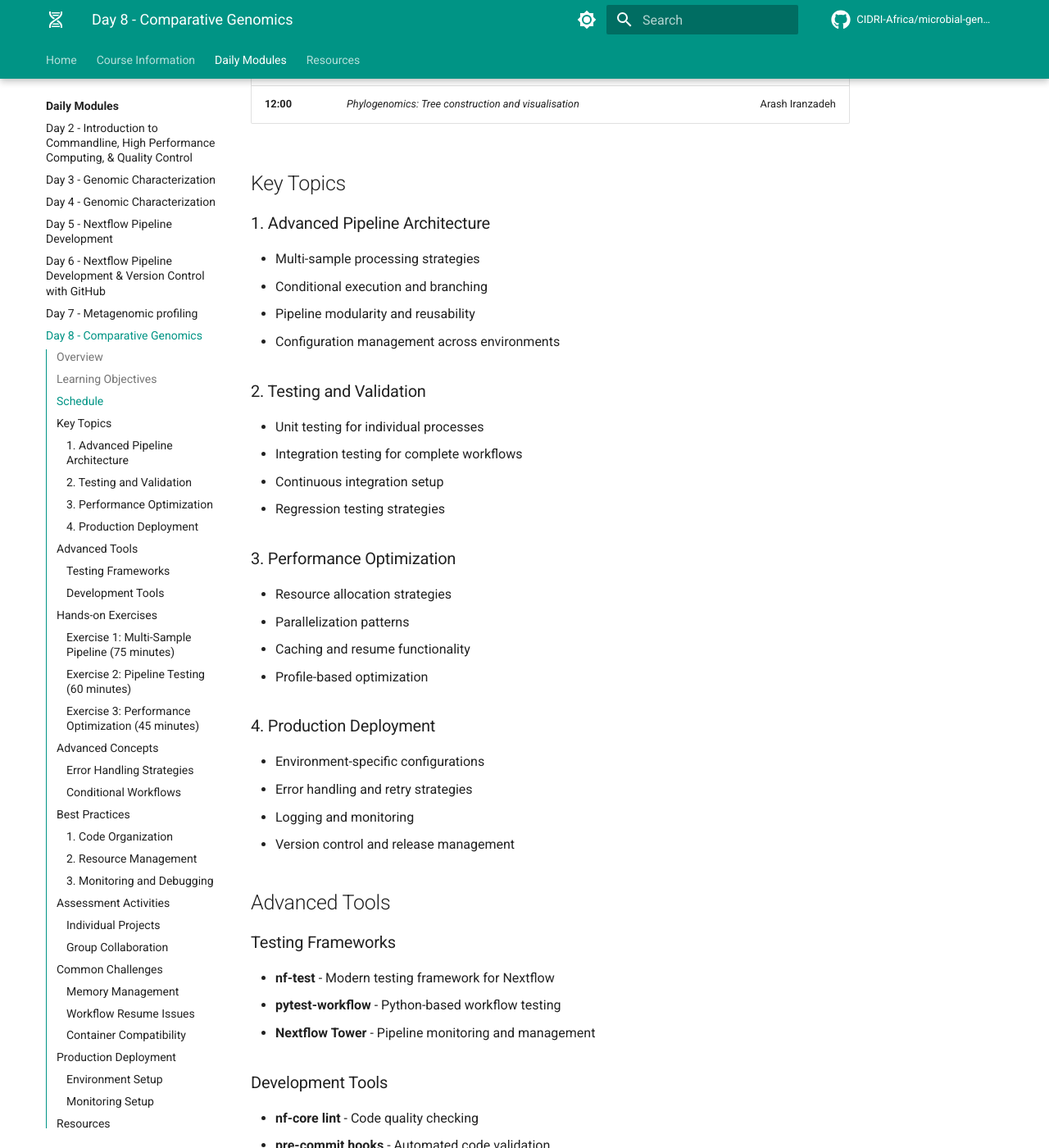
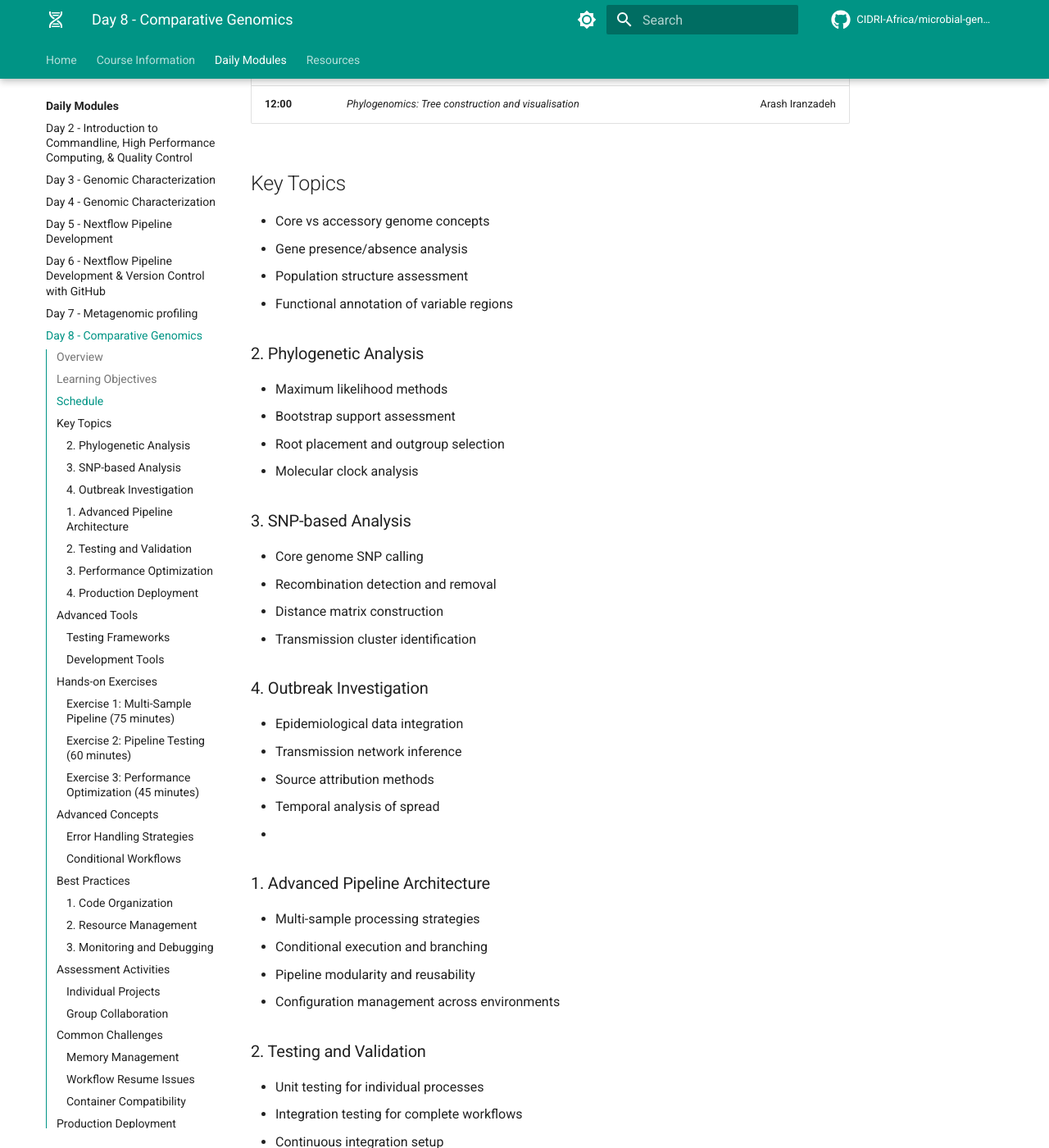
Before and after one commit to mamanambiya/microbial-genomics-training, an MkDocs documentation site: the page built from docs_src/modules/day8/index.md, in a window 1280 px wide and 1400 px high, scrolled down 967 px. Shown: the whole window at 82% size. Built offline with MkDocs 1.6.1 and Material for MkDocs 9.7.7, drawn with Linux system fonts in a browser that asks for light colours; comment, search, counter and statistics services are not loaded.

Commit message:
Update index.md

```diff
--- a/docs_src/modules/day8/index.md
+++ b/docs_src/modules/day8/index.md
@@ -30,6 +30,29 @@ By the end of Day 8, you will be able to:
 
 ## Key Topics
 
+ - Core vs accessory genome concepts
+- Gene presence/absence analysis
+- Population structure assessment
+- Functional annotation of variable regions
+
+### 2. Phylogenetic Analysis
+- Maximum likelihood methods
+- Bootstrap support assessment
+- Root placement and outgroup selection
+- Molecular clock analysis
+
+### 3. SNP-based Analysis
+- Core genome SNP calling
+- Recombination detection and removal
+- Distance matrix construction
+- Transmission cluster identification
+
+### 4. Outbreak Investigation
+- Epidemiological data integration
+- Transmission network inference
+- Source attribution methods
+- Temporal analysis of spread
+-
 ### 1. Advanced Pipeline Architecture
 - Multi-sample processing strategies
 - Conditional execution and branching
```
